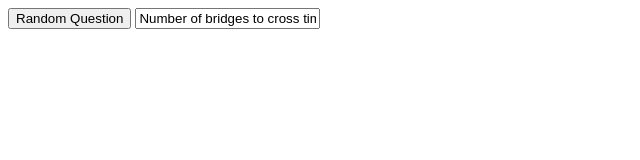
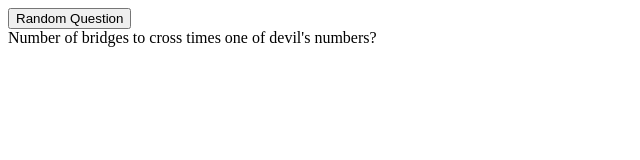
Before and after one commit to DanDits/netlitry, a plain HTML site: page index.html in a window 1280 px wide. Both pictures are taken after a click on the button "Random Question". Shown: the whole page, without its empty margins (0-640 px from the left). Drawn offline with Linux system fonts and the light colour scheme.

Commit message:
changed randomQuestion display text to div

```diff
--- a/index.html
+++ b/index.html
@@ -12,7 +12,7 @@
 <body>
   <div>
     <button type="randomQuestion" onclick="findRandomQuestion()">Random Question</button>
-    <input name="randomQuestion" id="randomQuestion">
+    <div id="randomQuestion">
   </div>
   <script>
     var questions = Array(
@@ -25,7 +25,7 @@
 
     function findRandomQuestion() {
       var randomQuestion = questions[Math.floor(Math.random() * questions.length)];
-      document.getElementById('randomQuestion').value = randomQuestion;
+      document.getElementById('randomQuestion').innerHTML = randomQuestion;
     }
   </script>
 </body>
```
